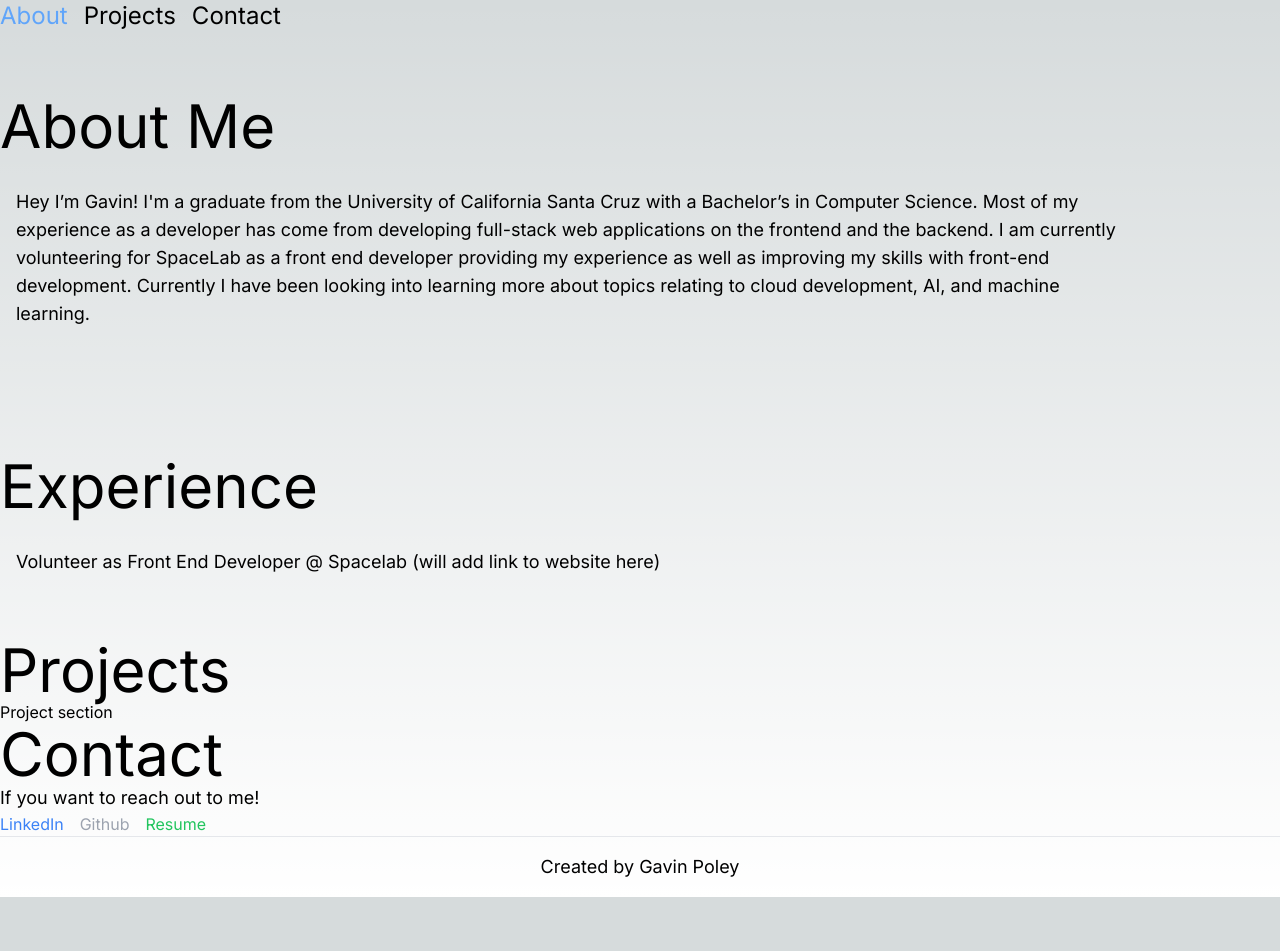
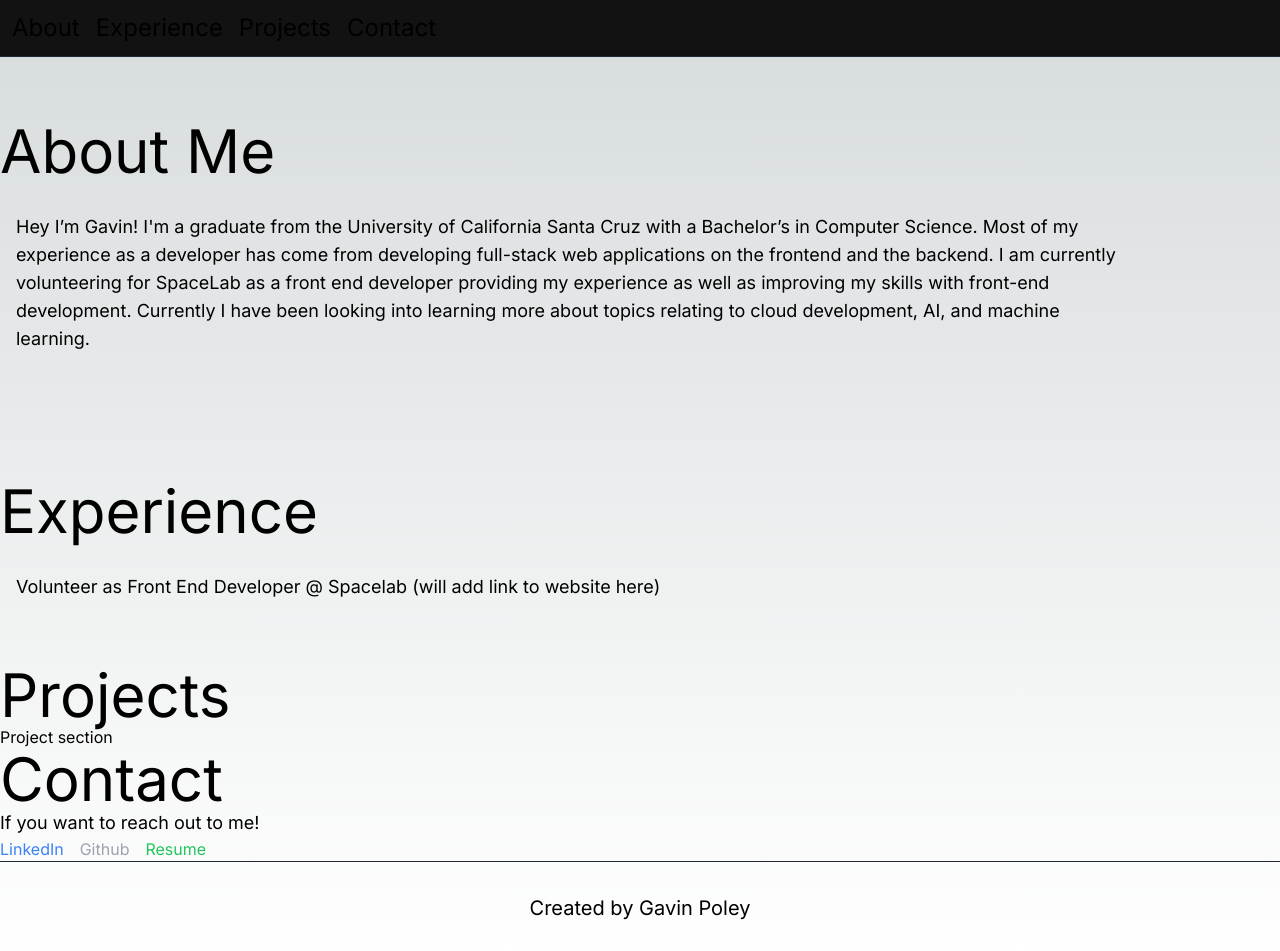
Before and after one commit to Gav1012/portfoliov2, a Next.js app: page / in a window 1280 px wide. Shown: the top 951 px of the page. Before the commit the page ends 897 px from the top, so only its background shows below. Built offline with nearby package versions, Linux system fonts and the light colour scheme.

Commit message:
updated header and footer

```diff
--- a/src/app/components/footer.tsx
+++ b/src/app/components/footer.tsx
@@ -1,9 +1,7 @@
 export default function Footer() {
-    console.log("hello from footer");
     return(
-        <footer>
-            <hr></hr>
-            <p className="text-lg text-center py-4">Created by Gavin Poley</p>
+        <footer className="border-t border-gray-800 py-4">
+            <p className="text-xl text-center py-4">Created by Gavin Poley</p>
         </footer>
     );
 }
--- a/src/app/components/header.tsx
+++ b/src/app/components/header.tsx
@@ -1,14 +1,16 @@
 export default function Header() {
-    console.log("hello from  header");
     return (
+        <nav id="header" className="border-b border-gray-800 py-3 px-3 sticky top-0 bg-[#121212] z-10">
             <header>
                 <div className="flex justify-start items-center max-w-screen-xl">
                     <nav className="flex space-x-4">
                         <a href="#about" className="hover:text-blue-400 text-2xl">About</a>
+                        <a href="#experience" className="hover:text-blue-400 text-2xl">Experience</a>
                         <a href="#projects" className="hover:text-blue-400 text-2xl">Projects</a>
                         <a href="#contact" className="hover:text-blue-400 text-2xl">Contact</a>
                     </nav>
                 </div>
             </header>
+        </nav>
     );
 };
--- a/src/app/layout.tsx
+++ b/src/app/layout.tsx
@@ -6,7 +6,7 @@ const inter = Inter({ subsets: ["latin"] });
 
 export const metadata: Metadata = {
   title: "Gavin Poley Portfolio",
-  description: "Generated by create next app",
+  description: "Professional Portfolio",
 };
 
 export default function RootLayout({
```
Lines whose indentation alone changed are shown as unchanged.
